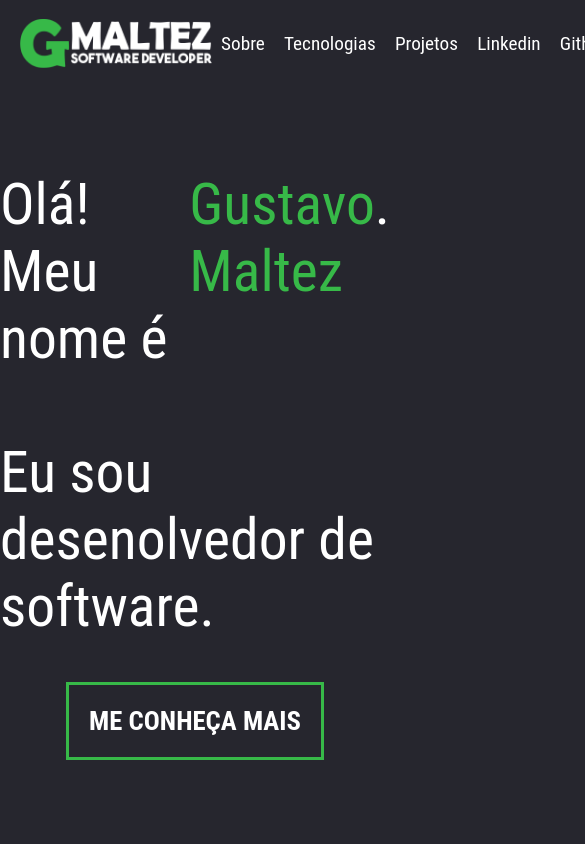
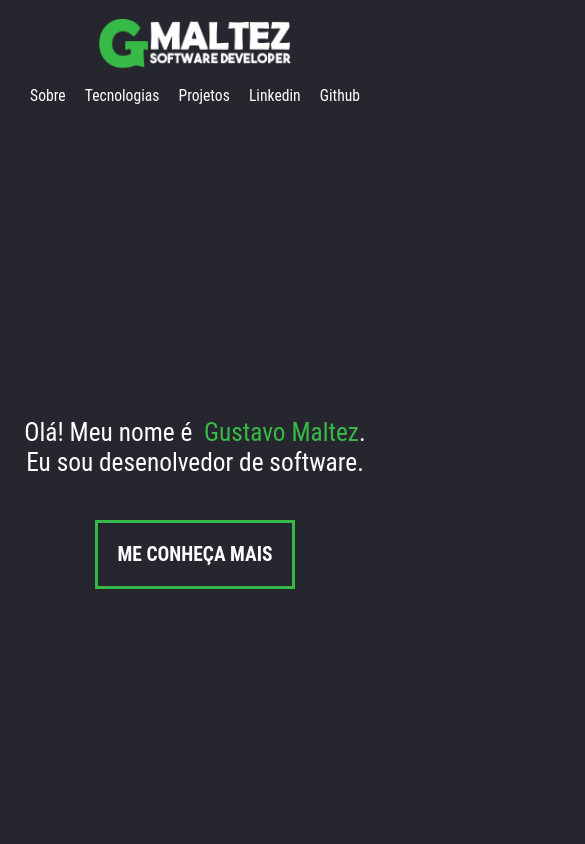
Before and after one commit to dnsgusttavo/DesafioIncludeJrPS2020.2, a React (Create React App) app: page / in a window 390 px wide. Shown: the top 844 px of the page, 585 px wide, since content can reach past the window. Built offline with nearby package versions, Linux system fonts and the light colour scheme.

Commit message:
Added responsive style in main section

```diff
--- a/src/styles.js
+++ b/src/styles.js
@@ -8,6 +8,7 @@ export const Container = styled.section`
 
 export const Header = styled.header`
     width: 100%;
+    min-width: 370px;
     display: flex;
     flex-direction: row;
     align-items: center;
@@ -30,12 +31,25 @@ export const Header = styled.header`
         font: normal 2rem 'Roboto Condensed', sans-serif;
         color: #FFF;
         text-decoration: none;
-        transition: 200ms
+        transition: 200ms;
     }
     li a:hover{
         padding-bottom: 5px;
         border-bottom: 0.2rem solid #37B948;
         cursor: pointer
+    }
+
+    @media (max-width: 700px){
+        flex-direction: column;
+
+        ul{
+            margin-top: 2rem;
+        }
+
+        li a{
+        transition: font 0ms;
+        font-size: calc(100vw * 0.04)
+        }
     }
 `;
 
@@ -65,10 +79,20 @@ export const Main = styled.main`
         border-style: solid;
         border-color: #37b948;
         margin-top: 5vh;
-        transition: 400ms;
+        transition: background 400ms;
     }
 
     a:hover{
         background-color: #37b948;
     }
+
+    @media (max-width: 700px){
+        h1{
+        font-size: calc(100vw * 0.065)
+        }
+
+        a{
+            font-size: calc(100vw * 0.05)
+        }
+    }
 `
```
